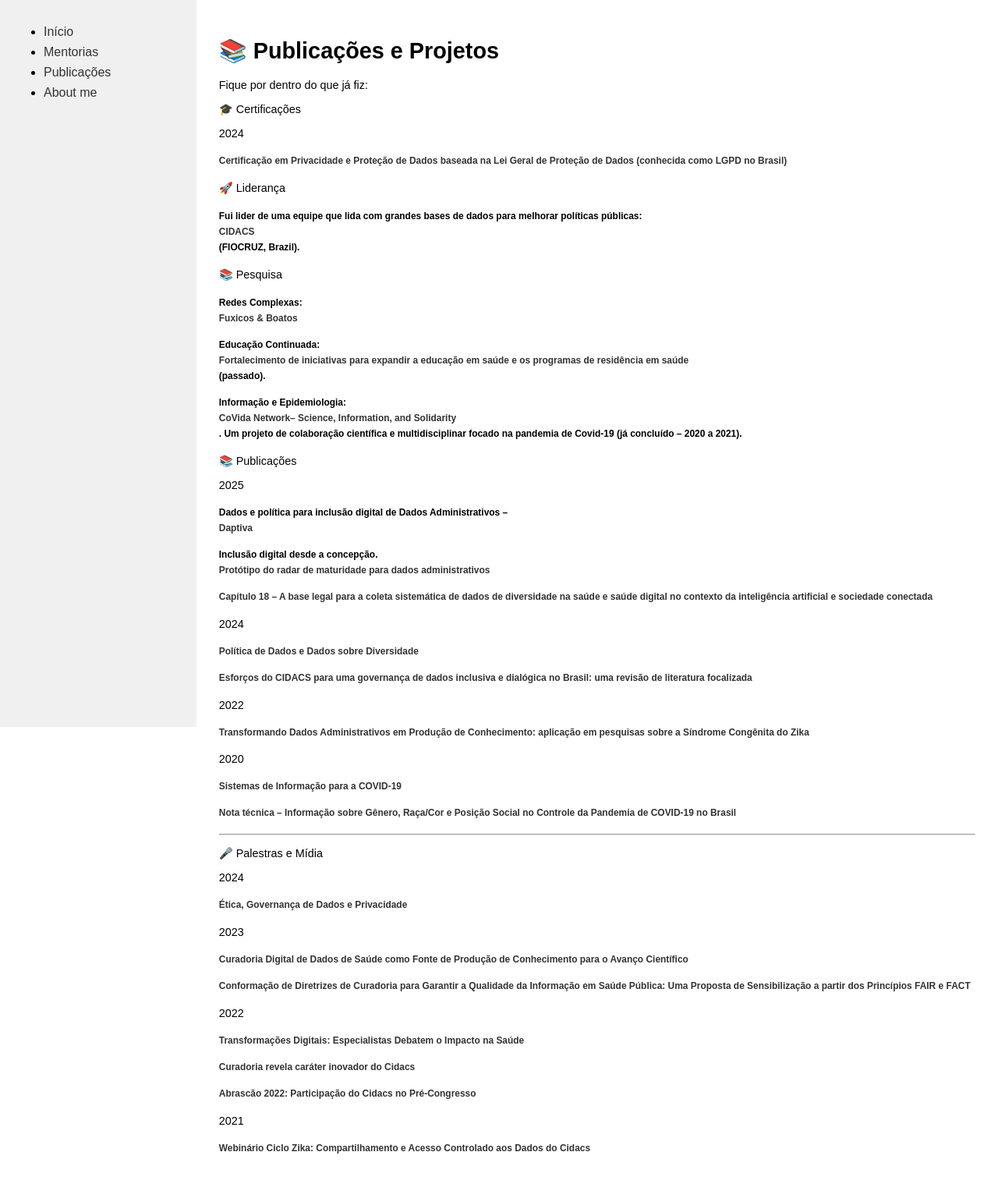
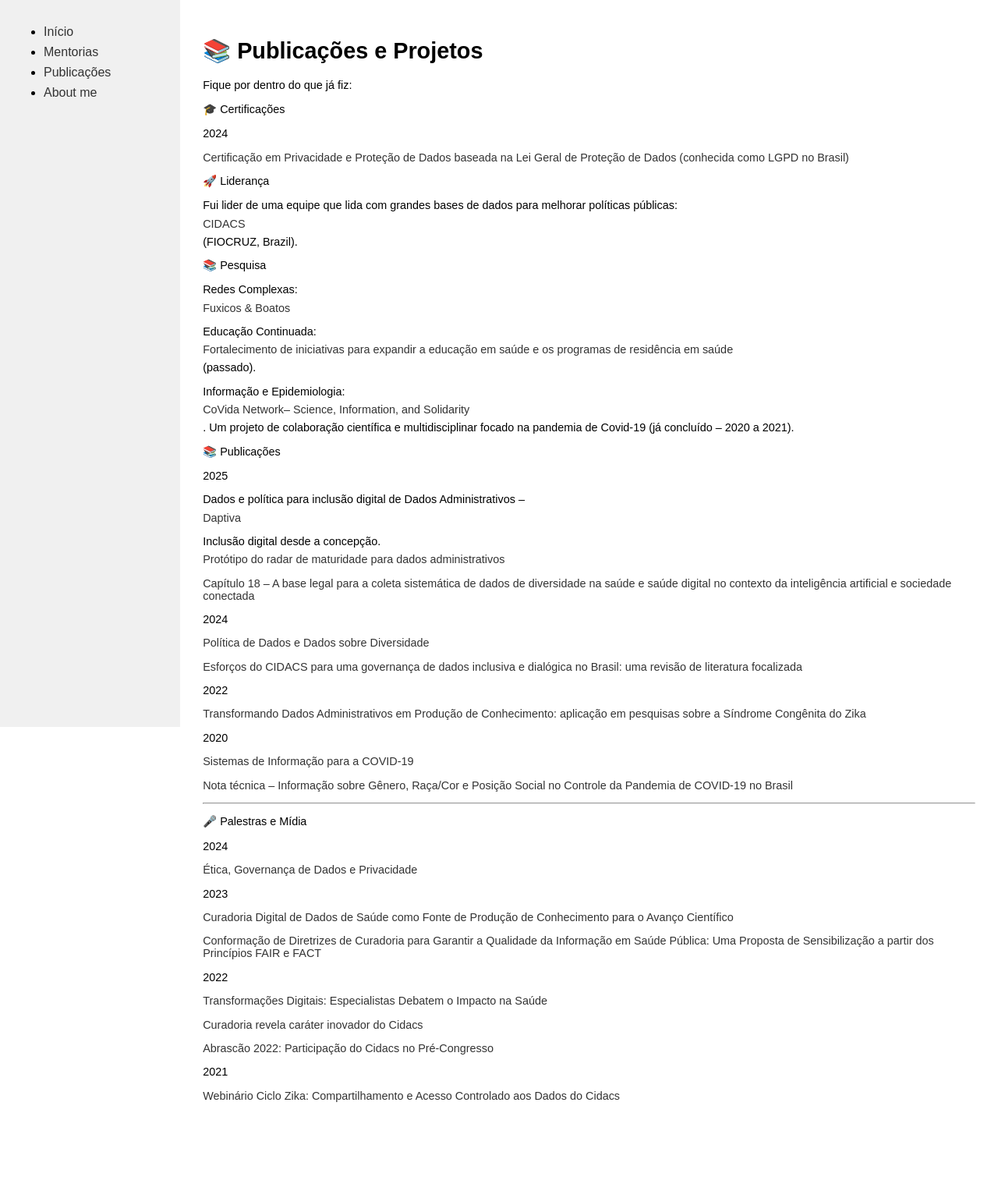
Before and after one commit to MairaLimaS/MairaLimaS.github.io, a Jekyll site: the page built from publicacoes.md, in a window 1280 px wide. Shown: the whole page at 78% size. Built offline with Jekyll 4.4.1, drawn with Linux system fonts in a browser that asks for light colours; after the commit the page ends 1456 px from its top, so only the background shows below that.

Commit message:
Update publicacoes.md

```diff
--- a/publicacoes.md
+++ b/publicacoes.md
@@ -11,67 +11,67 @@ Fique por dentro do que já fiz:
 
 2024
 
-##### [Certificação em Privacidade e Proteção de Dados baseada na Lei Geral de Proteção de Dados (conhecida como LGPD no Brasil)](https://drive.google.com/file/d/1Taeyjs7fLxidPcmKoWjvoWIn5tsXmds5/view?usp=drive_link)
+[Certificação em Privacidade e Proteção de Dados baseada na Lei Geral de Proteção de Dados (conhecida como LGPD no Brasil)](https://drive.google.com/file/d/1Taeyjs7fLxidPcmKoWjvoWIn5tsXmds5/view?usp=drive_link)
 
 🚀 Liderança
 
-##### Fui lider de uma equipe que lida com grandes bases de dados para melhorar políticas públicas:[CIDACS](https://cidacs.bahia.fiocruz.br/?s=Ma%C3%ADra+Lima) (FIOCRUZ, Brazil).
+Fui lider de uma equipe que lida com grandes bases de dados para melhorar políticas públicas:[CIDACS](https://cidacs.bahia.fiocruz.br/?s=Ma%C3%ADra+Lima) (FIOCRUZ, Brazil).
 
 📚 Pesquisa
 
-##### Redes Complexas: [Fuxicos & Boatos](https://redessociaisecomplexas.org/?page_id=29)
+Redes Complexas: [Fuxicos & Boatos](https://redessociaisecomplexas.org/?page_id=29)
 
-##### Educação Continuada: [Fortalecimento de iniciativas para expandir a educação em saúde e os programas de residência em saúde](https://cidacs.bahia.fiocruz.br/projeto/fortalecimento-das-acoes-de-expansao-da-educacao-em-saude-e-das-residencias-em-saude-desenvolvimento-de-capacidades-no-uso-de-dados-administrativos-para-pesquisa/) (passado).
+Educação Continuada: [Fortalecimento de iniciativas para expandir a educação em saúde e os programas de residência em saúde](https://cidacs.bahia.fiocruz.br/projeto/fortalecimento-das-acoes-de-expansao-da-educacao-em-saude-e-das-residencias-em-saude-desenvolvimento-de-capacidades-no-uso-de-dados-administrativos-para-pesquisa/) (passado).
 
-##### Informação e Epidemiologia: [CoVida Network– Science, Information, and Solidarity](https://cidacs.bahia.fiocruz.br/redecovida/sobre/page/15/). Um projeto de colaboração científica e multidisciplinar focado na pandemia de Covid-19 (já concluído – 2020 a 2021).
+Informação e Epidemiologia: [CoVida Network– Science, Information, and Solidarity](https://cidacs.bahia.fiocruz.br/redecovida/sobre/page/15/). Um projeto de colaboração científica e multidisciplinar focado na pandemia de Covid-19 (já concluído – 2020 a 2021).
 
 📚 Publicações
 
 2025
 
-##### Dados e política para inclusão digital de Dados Administrativos – [Daptiva](https://github.com/MairaLimaS/Dapiva)
+Dados e política para inclusão digital de Dados Administrativos – [Daptiva](https://github.com/MairaLimaS/Dapiva)
 
-##### Inclusão digital desde a concepção. [Protótipo do radar de maturidade para dados administrativos](https://mairalmas.shinyapps.io/auroraBta_eng/)
+Inclusão digital desde a concepção. [Protótipo do radar de maturidade para dados administrativos](https://mairalmas.shinyapps.io/auroraBta_eng/)
 
-##### [Capítulo 18 – A base legal para a coleta sistemática de dados de diversidade na saúde e saúde digital no contexto da inteligência artificial e sociedade conectada](https://itsrio.org/wp-content/uploads/2017/01/01-ITS_UERJ_POS_2024_V3.pdf)
+[Capítulo 18 – A base legal para a coleta sistemática de dados de diversidade na saúde e saúde digital no contexto da inteligência artificial e sociedade conectada](https://itsrio.org/wp-content/uploads/2017/01/01-ITS_UERJ_POS_2024_V3.pdf)
 
 2024
 
-##### [Política de Dados e Dados sobre Diversidade](https://cidacs.bahia.fiocruz.br/2024/08/23/a-politica-de-dados-e-os-dados-sobre-a-diversidade/)
+[Política de Dados e Dados sobre Diversidade](https://cidacs.bahia.fiocruz.br/2024/08/23/a-politica-de-dados-e-os-dados-sobre-a-diversidade/)
 
-##### [Esforços do CIDACS para uma governança de dados inclusiva e dialógica no Brasil: uma revisão de literatura focalizada](https://ijpds.org/article/view/2163)
+[Esforços do CIDACS para uma governança de dados inclusiva e dialógica no Brasil: uma revisão de literatura focalizada](https://ijpds.org/article/view/2163)
 
 2022
 
-##### [Transformando Dados Administrativos em Produção de Conhecimento: aplicação em pesquisas sobre a Síndrome Congênita do Zika](https://cidacs.bahia.fiocruz.br/ebook-plataforma-zika/)
+[Transformando Dados Administrativos em Produção de Conhecimento: aplicação em pesquisas sobre a Síndrome Congênita do Zika](https://cidacs.bahia.fiocruz.br/ebook-plataforma-zika/)
 
 2020
 
-##### [Sistemas de Informação para a COVID-19](https://doi.org/10.9771/9786556300757.003)
+[Sistemas de Informação para a COVID-19](https://doi.org/10.9771/9786556300757.003)
 
-##### [Nota técnica – Informação sobre Gênero, Raça/Cor e Posição Social no Controle da Pandemia de COVID-19 no Brasil](https://cidacs.bahia.fiocruz.br/redecovida/wp-content/uploads/2020/07/NT-Informa%C3%A7%C3%A3o-sobre-G%C3%AAnero-e-Ra%C3%A7a.pdf)
+[Nota técnica – Informação sobre Gênero, Raça/Cor e Posição Social no Controle da Pandemia de COVID-19 no Brasil](https://cidacs.bahia.fiocruz.br/redecovida/wp-content/uploads/2020/07/NT-Informa%C3%A7%C3%A3o-sobre-G%C3%AAnero-e-Ra%C3%A7a.pdf)
 
 ---
 🎤 Palestras e Mídia
 
 2024
 
-##### [Ética, Governança de Dados e Privacidade](https://cidacs.bahia.fiocruz.br/2024/05/07/perspectivas-semelhantes-territorios-distintos-um-modelo-comum-de-dados-em-saude-entre-brasil-e-africa-do-sul/)
+[Ética, Governança de Dados e Privacidade](https://cidacs.bahia.fiocruz.br/2024/05/07/perspectivas-semelhantes-territorios-distintos-um-modelo-comum-de-dados-em-saude-entre-brasil-e-africa-do-sul/)
 
 2023
 
-##### [Curadoria Digital de Dados de Saúde como Fonte de Produção de Conhecimento para o Avanço Científico](https://proceedings.science/abrascao-2022/trabalhos/curadoria-digital-de-dados-de-saude-como-fonte-de-producao-de-conhecimento-para?lang=pt-br#)
+[Curadoria Digital de Dados de Saúde como Fonte de Produção de Conhecimento para o Avanço Científico](https://proceedings.science/abrascao-2022/trabalhos/curadoria-digital-de-dados-de-saude-como-fonte-de-producao-de-conhecimento-para?lang=pt-br#)
 
-##### [Conformação de Diretrizes de Curadoria para Garantir a Qualidade da Informação em Saúde Pública: Uma Proposta de Sensibilização a partir dos Princípios FAIR e FACT](https://proceedings.science/abrascao-2022/trabalhos/conformacao-de-diretrizes-de-curadoria-para-garantir-a-qualidade-de-informacoes?lang=pt-br#)
+[Conformação de Diretrizes de Curadoria para Garantir a Qualidade da Informação em Saúde Pública: Uma Proposta de Sensibilização a partir dos Princípios FAIR e FACT](https://proceedings.science/abrascao-2022/trabalhos/conformacao-de-diretrizes-de-curadoria-para-garantir-a-qualidade-de-informacoes?lang=pt-br#)
 
 2022
 
-##### [Transformações Digitais: Especialistas Debatem o Impacto na Saúde](https://cidacs.bahia.fiocruz.br/2022/09/05/transformacoes-digitais-especialistas-dialogam-como-area-da-saude-e-impactada/)
+[Transformações Digitais: Especialistas Debatem o Impacto na Saúde](https://cidacs.bahia.fiocruz.br/2022/09/05/transformacoes-digitais-especialistas-dialogam-como-area-da-saude-e-impactada/)
 
-##### [Curadoria revela caráter inovador do Cidacs](https://cidacs.bahia.fiocruz.br/2022/11/23/abrascao-curadoria-revela-carater-inovador-do-cidacs/)
+[Curadoria revela caráter inovador do Cidacs](https://cidacs.bahia.fiocruz.br/2022/11/23/abrascao-curadoria-revela-carater-inovador-do-cidacs/)
 
-##### [Abrascão 2022: Participação do Cidacs no Pré-Congresso](https://cidacs.bahia.fiocruz.br/2022/11/21/abrascao-2022-a-participacao-do-cidacs-no-pre-congresso/)
+[Abrascão 2022: Participação do Cidacs no Pré-Congresso](https://cidacs.bahia.fiocruz.br/2022/11/21/abrascao-2022-a-participacao-do-cidacs-no-pre-congresso/)
 
 2021
 
-##### [Webinário Ciclo Zika: Compartilhamento e Acesso Controlado aos Dados do Cidacs](https://www.youtube.com/watch?v=lZSOaDCDZ30)
+[Webinário Ciclo Zika: Compartilhamento e Acesso Controlado aos Dados do Cidacs](https://www.youtube.com/watch?v=lZSOaDCDZ30)
```
